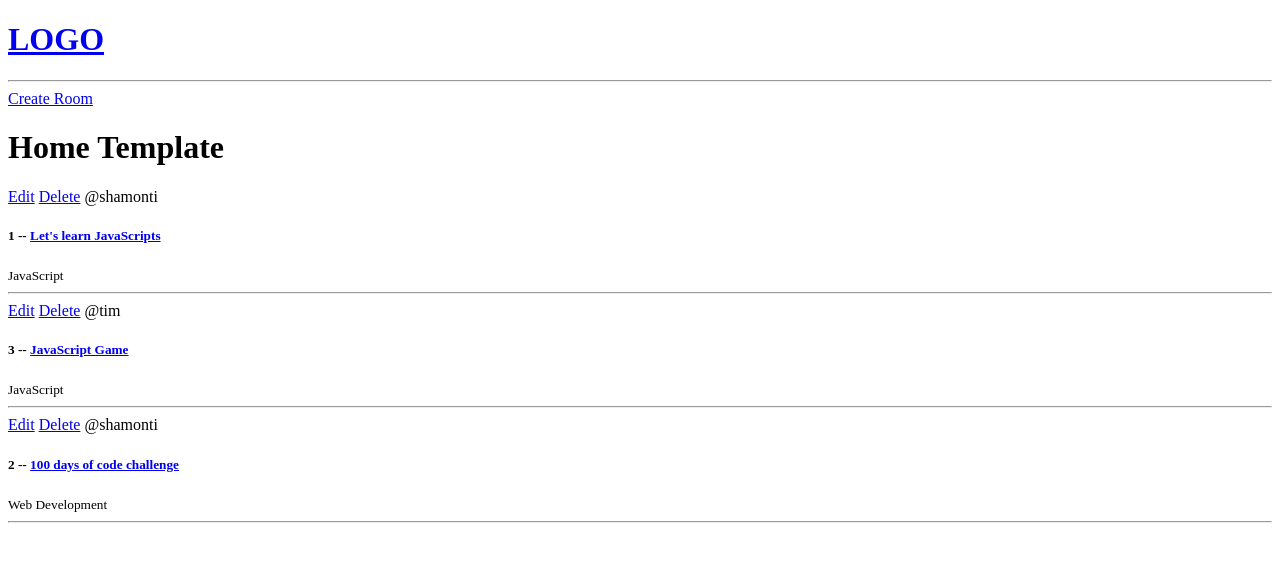
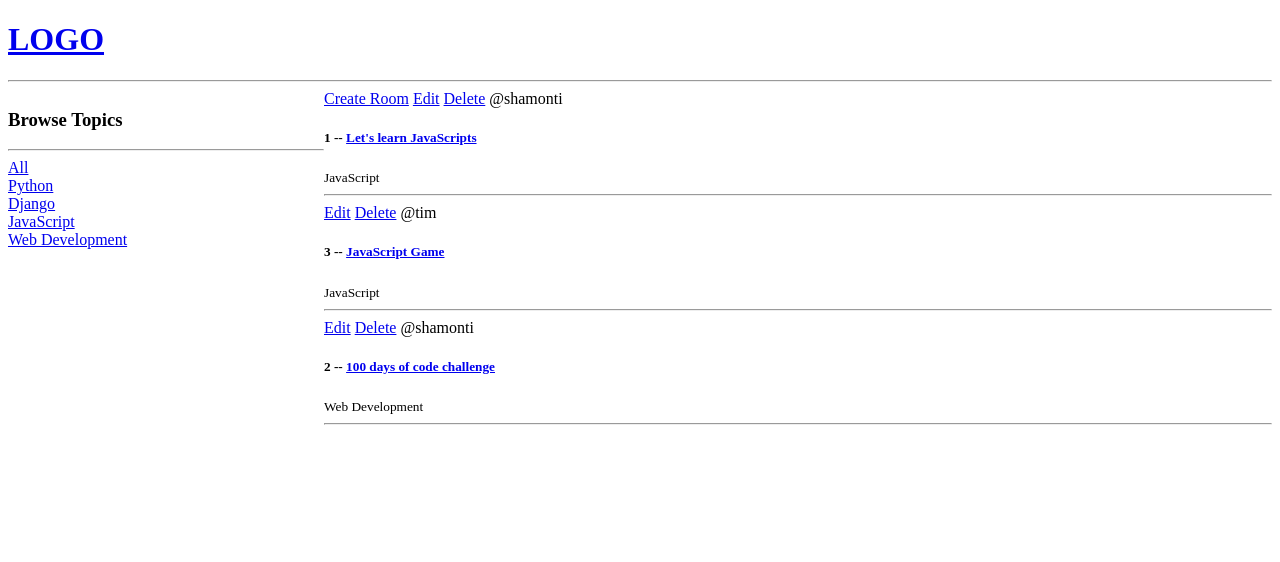
Before and after one commit to Shamonti/studybud, a Django app: page / in a window 1280 px wide. Shown: the top 562 px of the page. Run offline with Django 5.2, Linux system fonts and the light colour scheme; data comes from the database, SQL or seed files in the repository; both versions use the stored data as it was after the commit.

Commit message:
Added search room by topics

```diff
--- a/base/templates/base/home.html
+++ b/base/templates/base/home.html
@@ -1,6 +1,28 @@
 {% extends 'main.html' %} {% block content %}
+
+<style>
+  .home-container {
+    display: grid;
+    grid-template-columns: 1fr 3fr;
+  }
+</style>
+
+<div class="home-container">
+  <div>
+    <h3>Browse Topics</h3>
+    <hr />
+
+    <a href="{% url 'home' %}">All</a>
+    {% for topic in topics %}
+    <div>
+      <a href="{% url 'home' %}?q={{topic.name}}">{{topic.name}}</a>
+    </div>
+    {% endfor %}
+  </div>
+
+  <div>
     <a href="{% url 'create-room' %}">Create Room</a>
-<h1>Home Template</h1>
+
     {% for room in rooms %}
     <a href="{% url 'update-room' room.id %}">Edit</a>
     <a href="{% url 'delete-room' room.id %}">Delete</a>
@@ -9,3 +31,5 @@
     <small>{{room.topic.name}}</small>
     <hr />
     {%endfor%} {% endblock %}
+  </div>
+</div>
--- a/base/views.py
+++ b/base/views.py
@@ -1,5 +1,5 @@
 from django.shortcuts import render, redirect
-from .models import Room
+from .models import Room, Topic
 from .forms import RoomForm
 
 # rooms = [
@@ -10,8 +10,13 @@ from .forms import RoomForm
 
 # Create your views here.
 def home(request):
-    rooms = Room.objects.all()
-    context = {'rooms': rooms}
+    q = request.GET.get('q') if request.GET.get('q') != None else ''
+
+    rooms = Room.objects.filter(topic__name__icontains = q)
+
+    topics = Topic.objects.all()
+
+    context = {'rooms': rooms, 'topics': topics}
     return render(request, 'base/home.html', context)
 
 
```
Also changed, not shown: base/migrations/0003_alter_room_options.py (added), db.sqlite3. Lines whose indentation alone changed are shown as unchanged.
